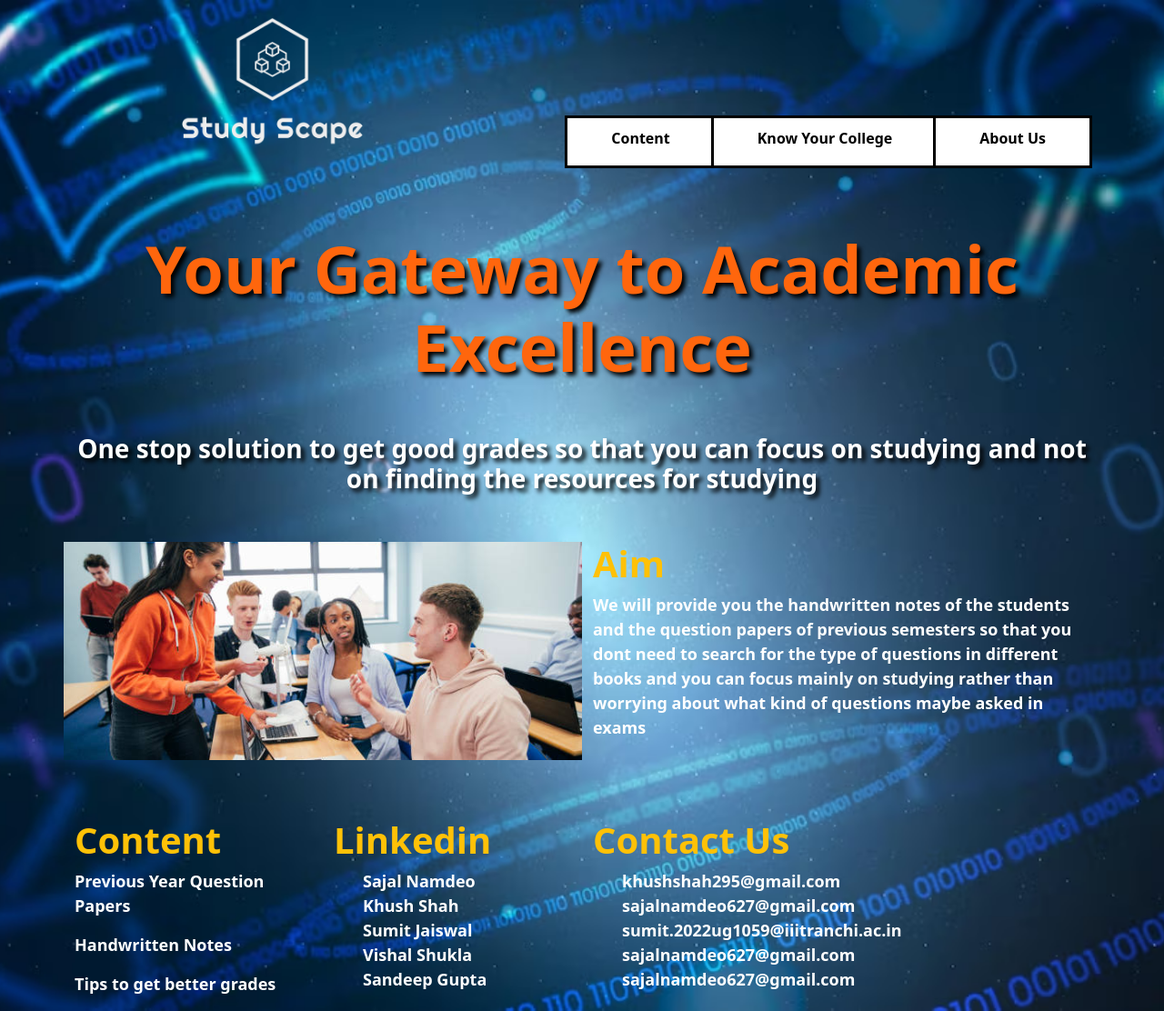
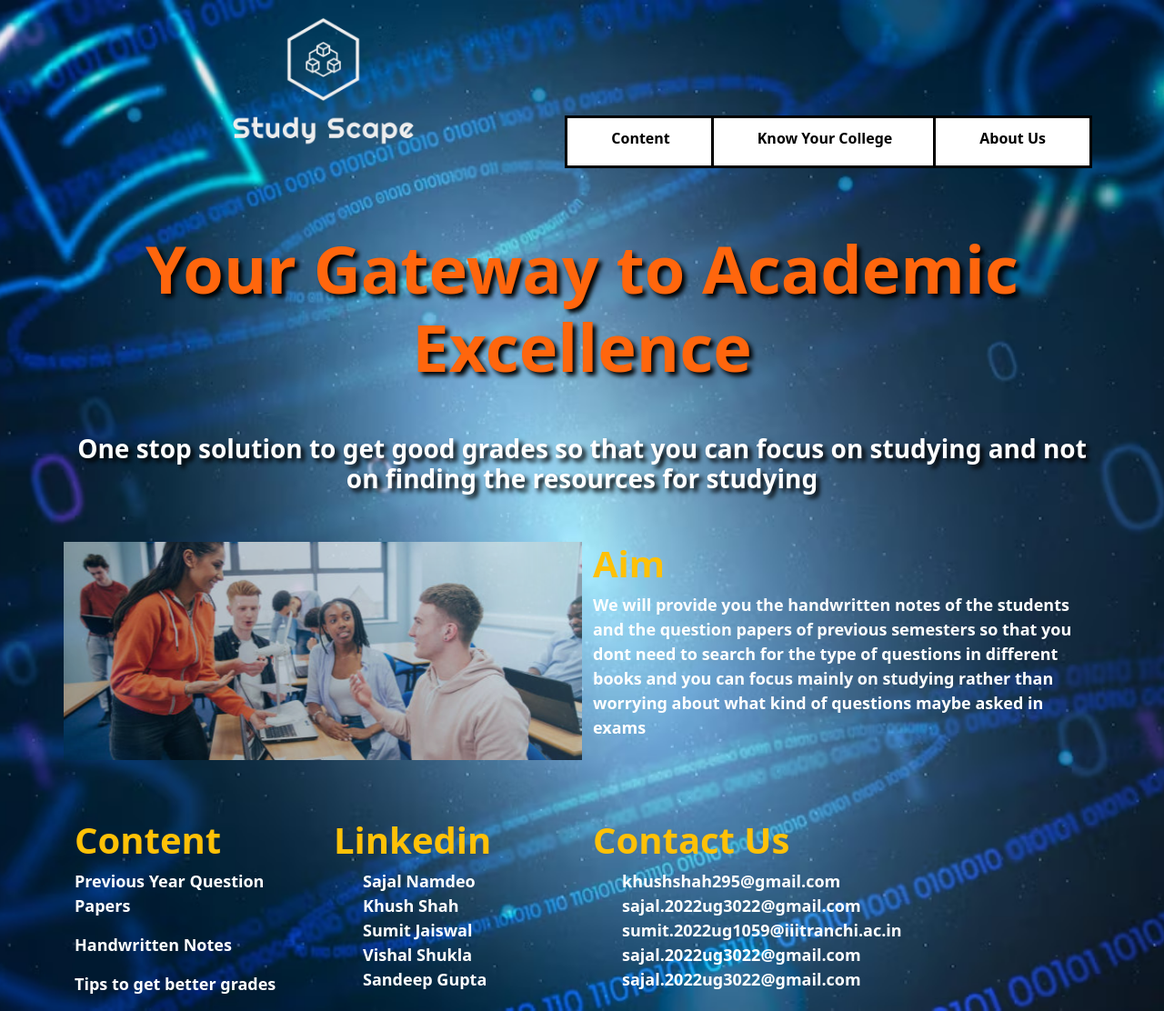
Before and after one commit to Sajal072004/study-scape-21-aug, a website: page index.html in a window 1280 px wide. Shown: the whole page at 91% size. Drawn offline with nearby package versions, Linux system fonts and the light colour scheme.

Commit message:
Add files via upload

```diff
--- a/content.css
+++ b/content.css
@@ -224,5 +224,3 @@
     }
 }
 }
-
-/* Rest of your existing CSS code... */
--- a/index.html
+++ b/index.html
@@ -79,7 +79,7 @@
                 <div class="row">
                     <div class="col-lg-3 col-md-6 col-sm-12">
                         <h1 id="content" class="text-warning fw-bold mt-3">Content</h1>
-                        <p class="links texts"> Previous Year Question Papers</p>
+                        <p class="links texts "> Previous Year Question Papers</p>
                         <p class="links texts"> Handwritten Notes </p>
                         <p class="links texts"> Tips to get better grades </p>
                     </div>
@@ -106,10 +106,10 @@
                         <h1 class="mt-3 text-warning fw-bold">Contact Us</h1>
                         <ul class="links texts" style="list-style-type: none; ">
                             <li> khushshah295@gmail.com </li>
-                            <li> sajalnamdeo627@gmail.com</li>
+                            <li> sajal.2022ug3022@gmail.com</li>
                             <li> sumit.2022ug1059@iiitranchi.ac.in</li>
-                            <li> sajalnamdeo627@gmail.com</li>
-                            <li> sajalnamdeo627@gmail.com</li>
+                            <li> sajal.2022ug3022@gmail.com</li>
+                            <li> sajal.2022ug3022@gmail.com</li>
 
                         </ul>
                     </div>
@@ -121,7 +121,7 @@
     </div>
 
 
-
+    <script src="https://cdnjs.cloudflare.com/ajax/libs/gsap/3.12.2/gsap.min.js"></script>
     <script src="script.js"></script>
 
 
--- /dev/null
+++ b/package.json
@@ -0,0 +1,5 @@
+{
+  "dependencies": {
+    "gsap": "^3.12.2"
+  }
+}
--- a/script.js
+++ b/script.js
@@ -1,16 +1,28 @@
 var logo_background = document.getElementById("gateway_bg");
 
-x = -10; i= 1;
+// x = -10; i= 1;
 
-setInterval(function() {
+// setInterval(function() {
 
-    if ( x<=17)
-    {
-        x++;
-        logo_background.style.marginLeft = x+1+"%";
-    }
-    else x = -10;
-},300);
+//     if ( x<=17)
+//     {
+//         x++;
+//         logo_background.style.marginLeft = x+1+"%";
+//     }
+//     else x = -10;
+// },300);
+
+window.onload = function() {
+    // Use gsap.from to animate the image with id 'background_bg'
+    gsap.from("#gateway_bg", {
+      opacity: 0,     // Starting opacity
+
+      scale:0,        // Starting x position (move from left)
+      duration: 2    // Duration of animation
+    //   ease: "bounce", // Easing function
+
+    });
+  };
 
 var myElement = document.getElementById("blog-img");
 
@@ -25,3 +37,32 @@ setInterval(function(){
 
 
 },1700)
+
+gsap.from('#blog-img' , {duration:1.7 , x:-100 , repeat:-1 , yoyo:true });
+
+
+
+gsap.from('.gateway', {duration:1 , opacity:0, delay:2
+});
+
+gsap.from('.topp', {duration:1 , opacity:0, delay:2
+});
+
+gsap.from('#classs', {duration:1 , opacity:0, delay:2
+});
+
+gsap.from('.menu', {duration:1 , opacity:0, delay:2
+});
+
+gsap.from('.one-stop', {duration:2 , opacity:0, x:-1200, delay:2.4
+});
+
+
+
+// document.getElementsById('gateway_bg')[0].addEventListener('mouseenter', () => {
+//     gsap.to('#gateway_bg', { duration: 0.3, filter: brightness(1.5), scale: 1.3 });
+//   });
+
+//   document.getElementsById('gateway_bg')[0].addEventListener('mouseleave', () => {
+//     gsap.to('#gateway_bg', { duration: 0.3, filter: brightness(1), scale: 1 });
+//   });
--- a/style.css
+++ b/style.css
@@ -13,7 +13,9 @@
   background-size:cover;
 }
 
-
+#gateway_bg{
+    margin-left:12%;
+}
 
 .banner-btn{
     background-color: rgb(152, 26, 26) !important;
@@ -34,7 +36,8 @@
     background-size: cover;
     background-position: center;
     background-blend-mode: multiply;
-}
+    opacity: 0.7;
+    }
 
 .study{
     color:white;
```
Also changed, not shown: 1 other file.
